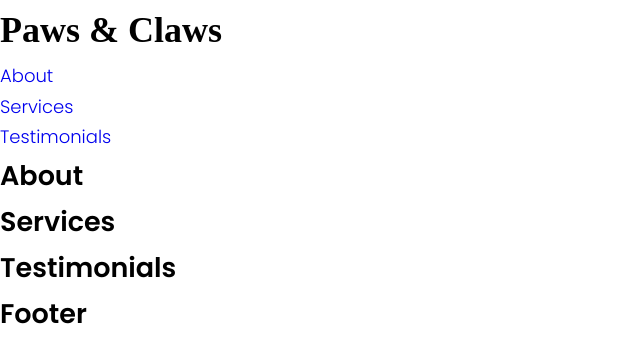
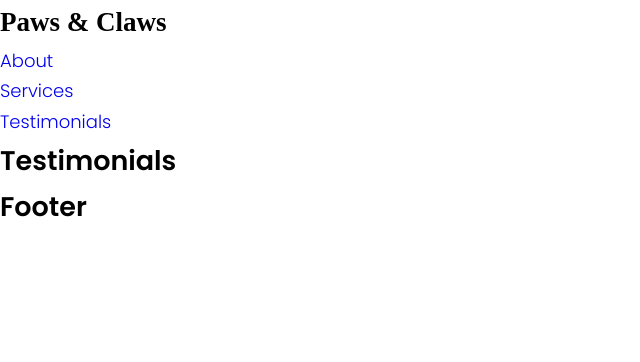
Before and after one commit to vpratnicki/paws-and-claws, a React (Create React App) app in the folder client/: page /testimonials in a window 1280 px wide. Shown: the top 362 px of the page, without its empty margins (0-640 px from the left). Built offline with nearby package versions, Linux system fonts and the light colour scheme; a web font is replaced by a local one.

Commit message:
Chore: Set up react routes

```diff
--- a/client/package.json
+++ b/client/package.json
@@ -8,6 +8,7 @@
     "@testing-library/user-event": "^13.5.0",
     "react": "^18.2.0",
     "react-dom": "^18.2.0",
+    "react-router-dom": "^6.6.1",
     "react-scripts": "5.0.1",
     "web-vitals": "^2.1.4"
   },
--- a/client/src/App.js
+++ b/client/src/App.js
@@ -1,18 +1,32 @@
-import Header from './components/Header';
+import React, { useState } from 'react';
+import { BrowserRouter as Router, Routes, Route } from "react-router-dom";
+
+import Nav from './components/Nav';
 import Services from './components/Services';
 import About from './components/About';
 import Testimonials from './components/Testimonials';
 import Footer from './components/Footer';
 
 function App() {
+  const [currentPage, setCurrentPage] = useState("About");
+
+  const handlePageChange = (page) => {
+    document.title = page;
+    setCurrentPage(page);
+  };
+
   return (
-    <>
-      <Header />
-      <About />
-      <Services />
-      <Testimonials />
+    <div>
+      <Router>
+        <Nav currentPage={currentPage} handlePageChange={handlePageChange} />
+        <Routes>
+          <Route path="/" element={<About />} />
+          <Route path="/services" element={<Services />} />
+          <Route path="/testimonials" element={<Testimonials />} />
+        </Routes>
+      </Router>
       <Footer />
-    </>
+    </div>
   );
 }
 
--- a/client/src/components/Footer/index.js
+++ b/client/src/components/Footer/index.js
@@ -2,9 +2,9 @@ import React from "react";
 
 function Footer() {
     return (
-        <div>
+        <footer>
             <h2>Footer</h2>
-        </div>
+        </footer>
     );
 }
 
--- a/client/src/components/Header/index.js
+++ /dev/null
@@ -1,27 +0,0 @@
-import React from "react";
-
-const Header = () => {
-    return (
-        <header>
-            <navbar className="navbar-container">
-                <div className="logo">
-                    <h1>Paws & Claws</h1>
-                </div>
-
-                <div className="bars">
-                    <div className="bar"></div>
-                    <div className="bar"></div>
-                    <div className="bar"></div>
-                </div>
-
-                <ul className="nav-items">
-                    <li className="nav-link"><a href="#">About</a></li>
-                    <li className="nav-link"><a href="#">Services</a></li>
-                    <li className="nav-link"><a href="#">Testimonials</a></li>
-                </ul>
-
-            </navbar>
-        </header>
-    );
-}
-export default Header;
--- /dev/null
+++ b/client/src/components/Nav/index.js
@@ -0,0 +1,37 @@
+import React from "react";
+import { Link } from "react-router-dom";
+
+
+function Nav({ currentPage, handlePageChange }) {
+    return (
+        <header>
+            <nav className="navbar__container">
+                <div className="logo__container">
+                    <h1>Paws & Claws</h1>
+                </div>
+
+                <ul className="nav-items">
+                <li>
+                    <Link herf="#about" to="/"
+                          onClick={() => handlePageChange("About")}
+                          className={currentPage === "About" ? "navActive" : "nav-link"} >
+                     About</Link> </li>
+                <li>
+                    <Link herf="#services"
+                          to="/services"
+                          onClick={() => handlePageChange("Services")}
+                          className={currentPage === "Projects" ? "navActive" : "nav-link"} >
+                    Services</Link>
+                </li>
+                <li>
+                    <Link herf="#testimonials"
+                          to="/testimonials"
+                          onClick={() => handlePageChange("Testimonials")}
+                          className={currentPage === "Resume" ? "navActive" : "nav-link"} >
+                Testimonials</Link></li>
+                </ul>
+            </nav>
+        </header>
+    );
+}
+export default Nav;
--- a/client/src/index.js
+++ b/client/src/index.js
@@ -1,7 +1,7 @@
 import React from 'react';
 import ReactDOM from 'react-dom/client';
+import App from './App';
 import './index.css';
-import App from './App';
 import reportWebVitals from './reportWebVitals';
 
 const root = ReactDOM.createRoot(document.getElementById('root'));
```
Also changed, not shown: client/src/App.css (deleted, +0 -38 lines), 1 other file (tests, documents, lock files or other folders).
